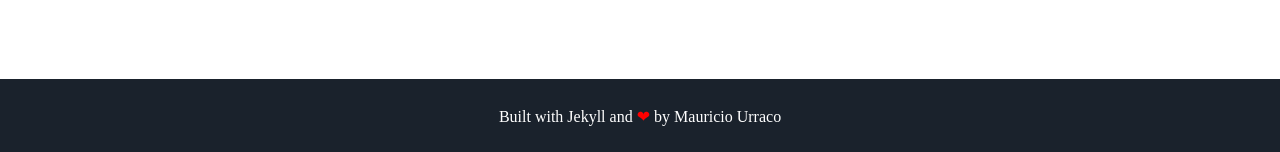
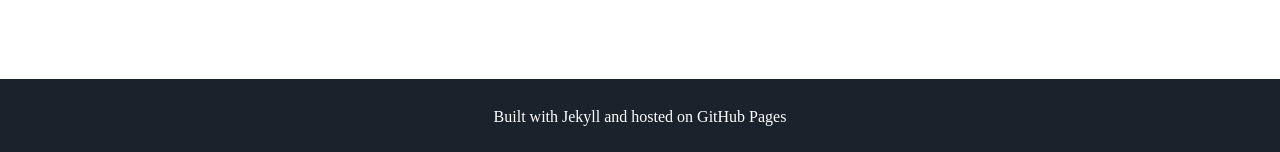
Before and after one commit to truthmonkey/truthmonkey.github.io, a Jekyll site: the page built from index.html, in a window 1280 px wide. Shown: the part 1517-1669 px from the top of the page. Built offline with Jekyll 4.4.1, drawn with Linux system fonts in a browser that asks for light colours; some web fonts are replaced.

Commit message:
Update footer.html

```diff
--- a/_includes/footer.html
+++ b/_includes/footer.html
@@ -1,6 +1,6 @@
 <footer class="footer">
     <!-- <p>&copy; {{ site.username }}</p> -->
-    <p>Built with Jekyll and <span class="love">❤</span> by <a href="https://github.com/murraco">Mauricio Urraco</a></p>
+    <p><tiny>Built with Jekyll and hosted on GitHub Pages</tiny></p>
 </footer>
 <script src="//cdn.jsdelivr.net/particles.js/2.0.0/particles.min.js"></script>
 <script src="{{ '/assets/js/sweet-scroll.min.js' | prepend: site.baseurl }}"></script>
```
